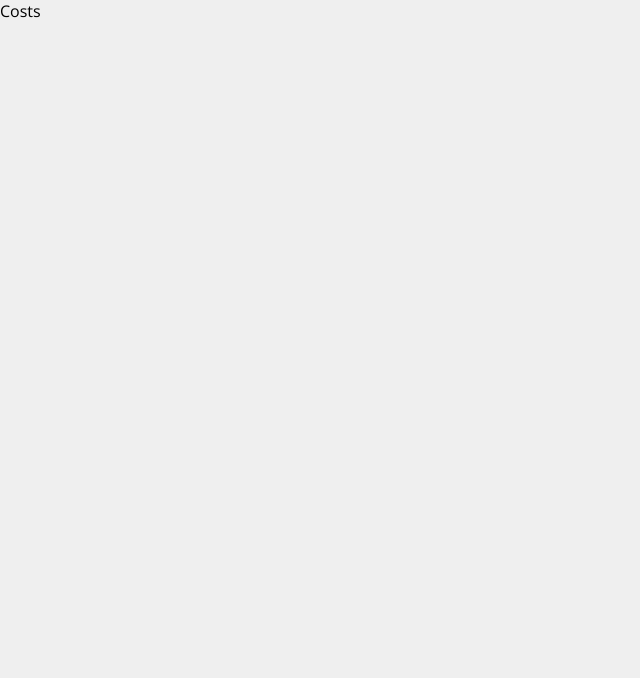
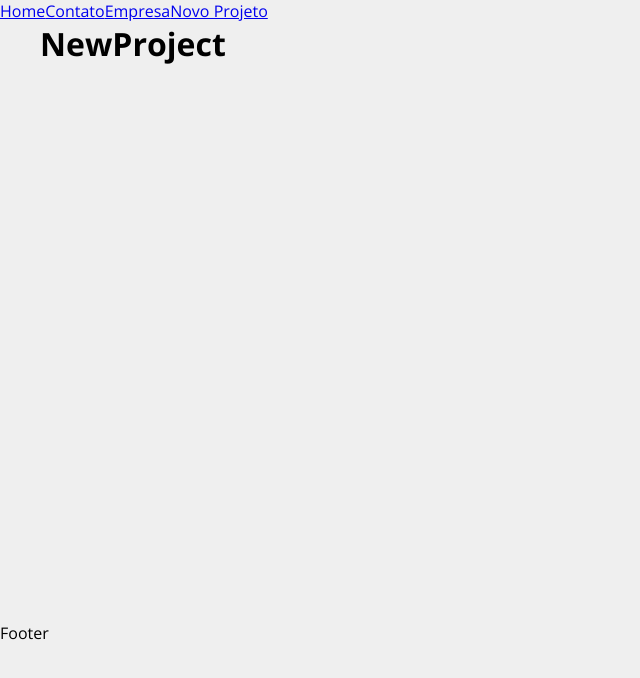
Before and after one commit to motinha2000/costs, a React (Create React App) app: page /newproject in a window 1280 px wide. Shown: the top 678 px of the page, without its empty margins (0-640 px from the left). Built offline with nearby package versions, Linux system fonts and the light colour scheme.

Commit message:
Estruturando o Projeto

```diff
--- a/src/App.js
+++ b/src/App.js
@@ -1,10 +1,32 @@
+import { BrowserRouter as Router, Routes, Route, Link } from 'react-router-dom'
+
+import Company from './components/pages/Company'
+import Contact from './components/pages/Contact'
+import Home from './components/pages/Home'
+import NewProject from './components/pages/NewProject'
+
+import Container from './components/layouts/Container.js'
 
 function App() {
   return (
-    <div className="App">
-      <p>Costs</p>
-    </div>
-  );
+    <Router>
+      <div>
+        <Link to="/">Home</Link>
+        <Link to="/contact">Contato</Link>
+        <Link to="/company">Empresa</Link>
+        <Link to="/newproject">Novo Projeto</Link>
+      </div>
+      <Container customClass="min-height">
+        <Routes> {/* Switch */}
+          <Route path='/' exact='true' element={<Home />}></Route>
+          <Route path='/company' element={<Company />}></Route>
+          <Route path='/contact' element={<Contact />}></Route>
+          <Route path='/newproject' element={<NewProject />}></Route>
+        </Routes> {/* Switch */}
+      </Container>
+      <p>Footer</p>
+    </Router>
+  )
 }
 
 export default App;
--- /dev/null
+++ b/src/components/layouts/Container.js
@@ -0,0 +1,13 @@
+import styles from './Container.module.css'
+
+function Container(props) {
+    return (
+        <div className={`${styles.container} ${styles[props.customClass]}`}>
+            {
+            props.children
+            }
+        </div>
+    )
+}
+
+export default Container
--- /dev/null
+++ b/src/components/layouts/Container.module.css
@@ -0,0 +1,20 @@
+.container{
+    width: 1200px;
+    display: flex;
+    justify-content: space-between;
+    margin: 0 auto;
+    flex-wrap: wrap;
+}
+
+.min-height{
+    min-height: 75%;
+}
+
+.start{
+    justify-content: flex-start;
+}
+
+.column{
+    flex-direction: column;
+    justify-content: flex-start;
+}
--- /dev/null
+++ b/src/components/pages/Company.js
@@ -0,0 +1,5 @@
+function Company(){
+    return <h1>Company</h1>
+}
+
+export default Company
--- /dev/null
+++ b/src/components/pages/Contact.js
@@ -0,0 +1,5 @@
+function Contact(){
+    return <h1>Contact</h1>
+}
+
+export default Contact
--- /dev/null
+++ b/src/components/pages/Home.js
@@ -0,0 +1,5 @@
+function Home(){
+    return <h1>Home</h1>
+}
+
+export default Home
--- /dev/null
+++ b/src/components/pages/NewProject.js
@@ -0,0 +1,5 @@
+function NewProject(){
+    return <h1>NewProject</h1>
+}
+
+export default NewProject
```
